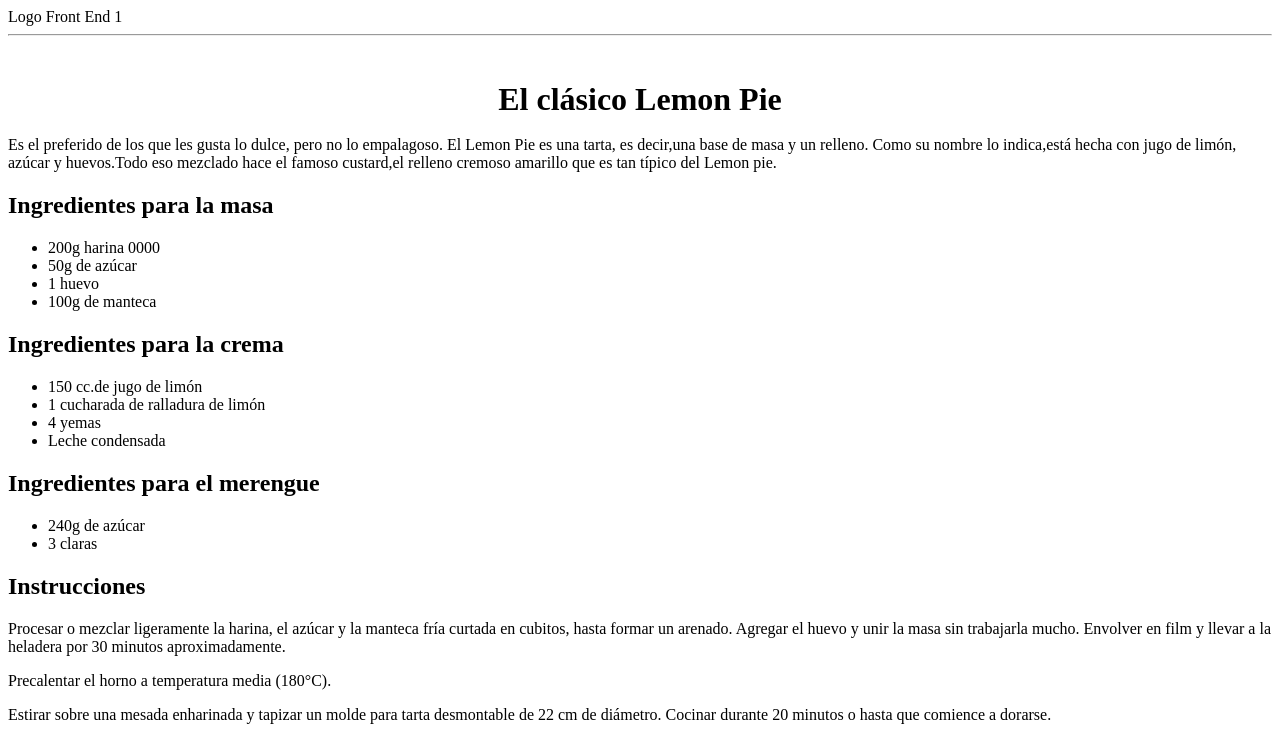
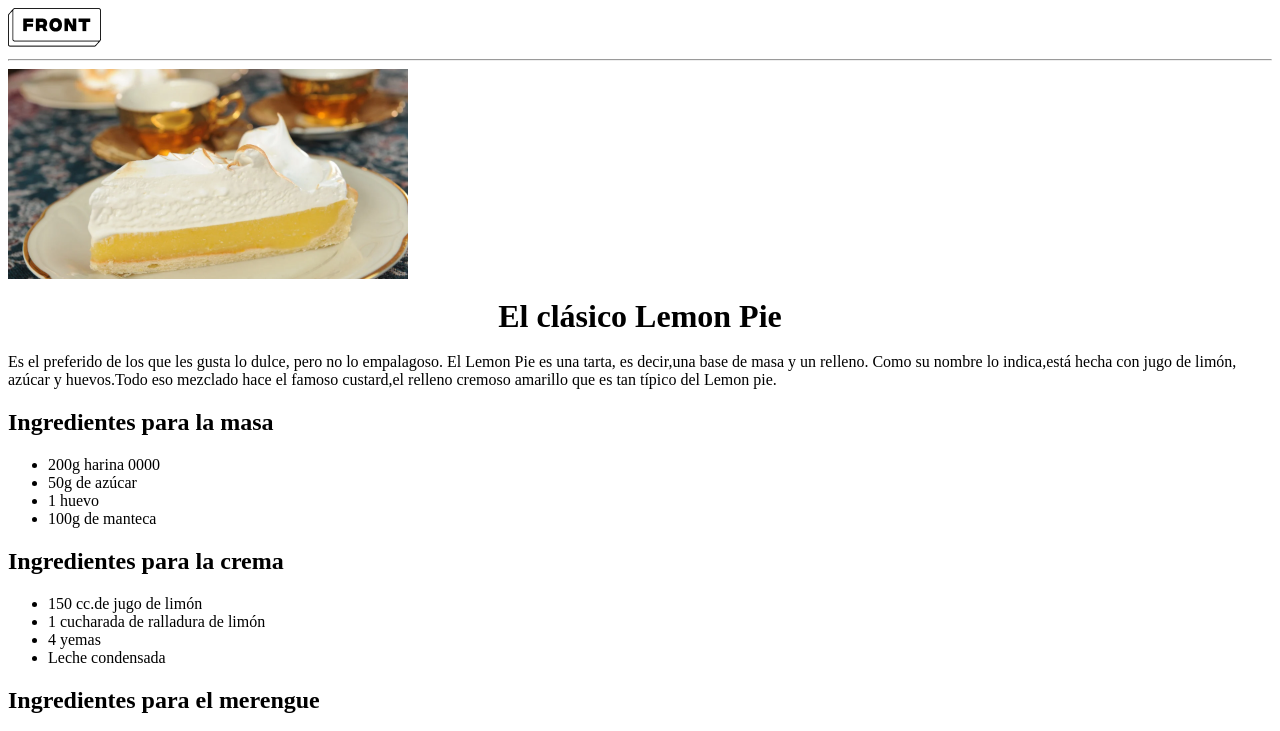
Before and after one commit to AleMac17/digitalHouseFrontEnd1LemonPie, a plain HTML site: page index.html in a window 1280 px wide. Shown: the top 731 px of the page. Drawn offline with Linux system fonts and the light colour scheme.

Commit message:
final de clase 4

```diff
--- a/index.html
+++ b/index.html
@@ -8,12 +8,12 @@
 </head>
 <body>
     <header>
-        <span>Logo Front End 1</span>
+        <img src="images/logo-front.png" alt="Logo de la Pagina">
         <hr>
     </header>
     <main>
         <section>
-            <img src="">
+            <img src="images/lemonpie.jpg" width="400px" align="center" >
             <article>
                 <h1 align="center"><b><font size="6">El clásico Lemon Pie</b></font></h1>
                 <p>Es el preferido de los que les gusta lo dulce, pero no lo empalagoso. El Lemon Pie es una tarta, es decir,una base de masa y un relleno. Como su nombre lo indica,está hecha con jugo de limón, azúcar y huevos.Todo eso mezclado hace el famoso custard,el relleno cremoso amarillo que es tan típico del Lemon pie.</p>
```
Also changed, not shown: images/lemonpie.jpg (added), images/logo-front.png (added).
